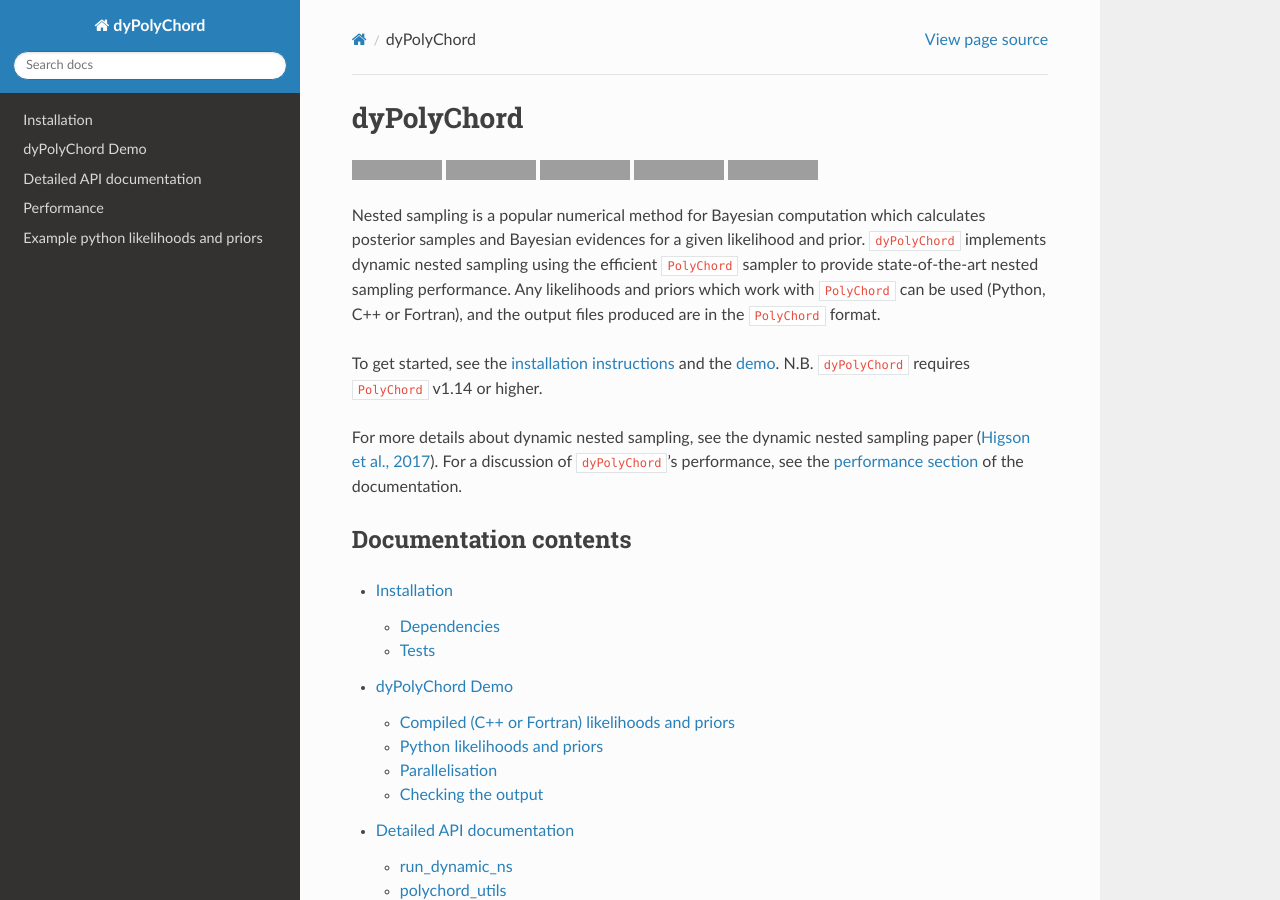
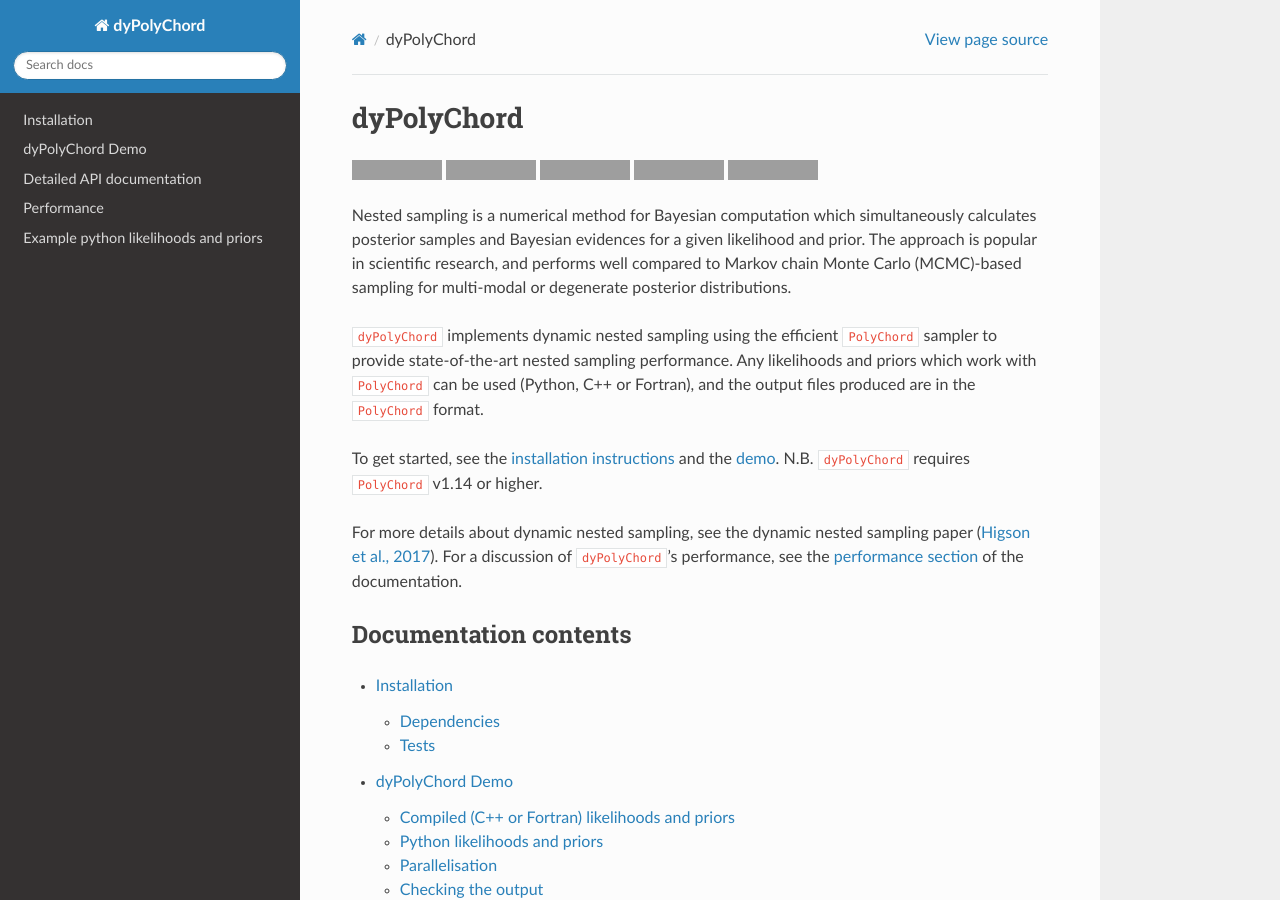
Before and after one commit to ejhigson/dyPolyChord, a Sphinx documentation site: the page built from docs/index.rst, in a window 1280 px wide and 900 px high. Built offline with Sphinx 7.4.7 and the Read the Docs theme 2.0.0, drawn with Linux system fonts in a browser that asks for light colours; grey boxes are pictures that could not be loaded.

Commit message:
improved statemnet of need/target audience

```diff
--- a/docs/index.rst
+++ b/docs/index.rst
@@ -14,7 +14,9 @@ dyPolyChord
 .. image:: https://img.shields.io/badge/license-MIT-blue.svg
    :target: https://github.com/ejhigson/dyPolyChord/blob/master/LICENSE
 
-Nested sampling is a popular numerical method for Bayesian computation which calculates posterior samples and Bayesian evidences for a given likelihood and prior.
+Nested sampling is a numerical method for Bayesian computation which simultaneously calculates posterior samples and Bayesian evidences for a given likelihood and prior.
+The approach is popular in scientific research, and performs well compared to Markov chain Monte Carlo (MCMC)-based sampling for multi-modal or degenerate posterior distributions.
+
 ``dyPolyChord`` implements dynamic nested sampling using the efficient ``PolyChord`` sampler to provide state-of-the-art nested sampling performance.
 Any likelihoods and priors which work with ``PolyChord`` can be used (Python, C++ or Fortran), and the output files produced are in the ``PolyChord`` format.
 
```
